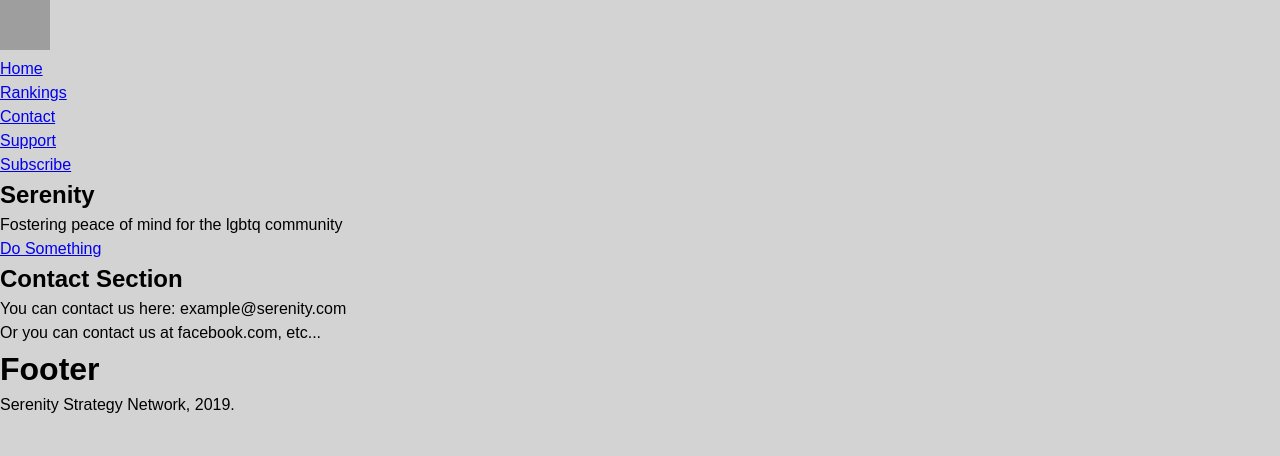
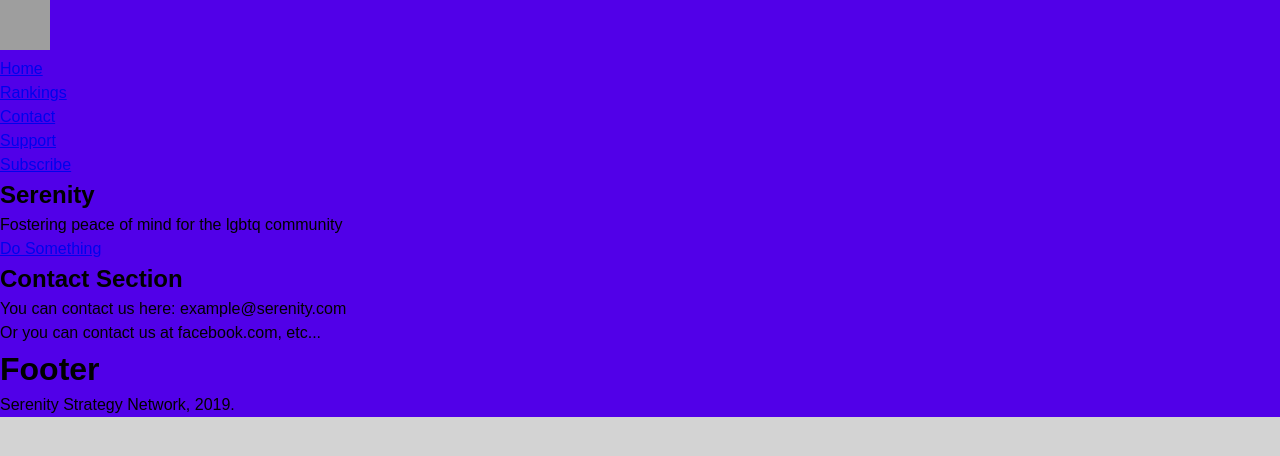
Before and after one commit to nstranquist/serenity-design, a plain HTML site: page index.html in a window 1280 px wide. Drawn offline with Linux system fonts and the light colour scheme; grey boxes are pictures that could not be loaded.

Commit message:
layout.css and colors added to base.css

```diff
--- a/base.css
+++ b/base.css
@@ -1,3 +1,11 @@
+/* imports (for dev, not prod) */
+@import 'css/layout.css';
+@import 'css/nav.css';
+@import 'css/masthead.css';
+@import 'css/rankings.css';
+@import 'css/contact.css';
+@import 'css/footer.css';
+
 /* variables */
 :root {
     /* base colors */
--- /dev/null
+++ b/css/layout.css
@@ -0,0 +1,10 @@
+.page-layout {
+    display: flex;
+    flex-direction: column;
+    background-color: var(--purple-base); /* for header/masthead/footer bg */
+}
+.page-header {}
+.page-masthead {}
+.page-main-rankings {}
+.page-contact {}
+.page-footer {}
--- a/index.html
+++ b/index.html
@@ -34,12 +34,12 @@
             <main class="page-main-rankings">
 
             </main>
-            <section class="contact">
+            <section class="page-contact">
                 <h1>Contact Section</h1>
                 <p>You can contact us here: example@serenity.com</p>
                 <p>Or you can contact us at facebook.com, etc...</p>
             </section>
-            <footer>
+            <footer class="page-footer">
                 <h1>Footer</h1>
                 <p>Serenity Strategy Network, 2019.</p>
             </footer>
```
